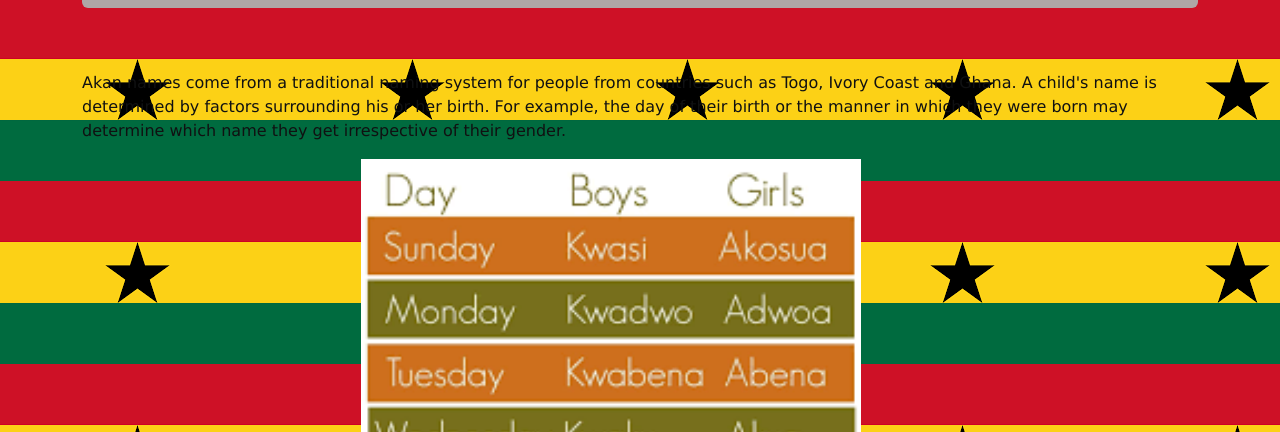
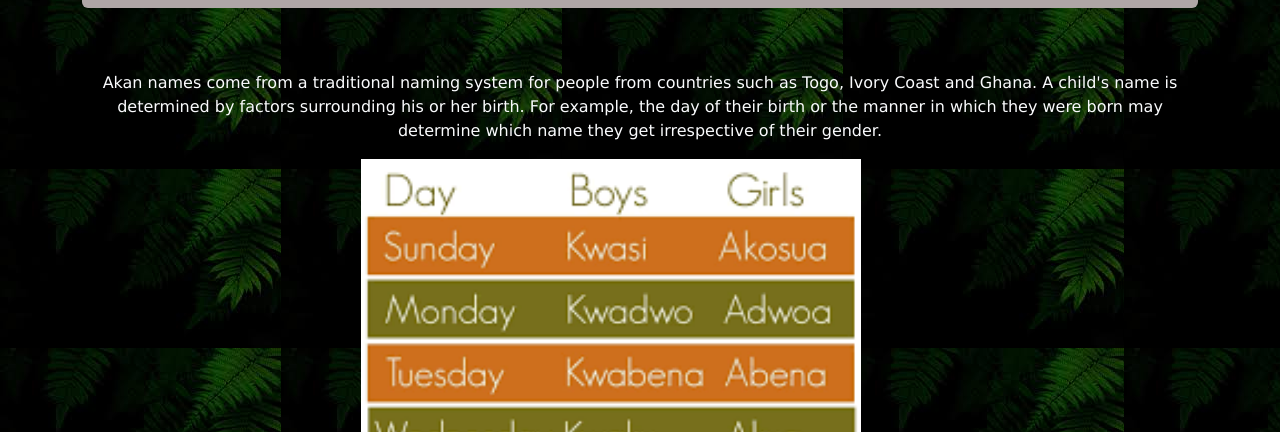
Before and after one commit to dopiyo85/week_two_ip, a plain HTML site: page index.html in a window 1280 px wide. Shown: the part 368-800 px from the top of the page. Drawn offline with Linux system fonts and the light colour scheme.

Commit message:
changed background image

```diff
--- a/css/ip.css
+++ b/css/ip.css
@@ -58,7 +58,7 @@
   }
 
   body {
-    background-image: url("/images/ghanaflag.png");
+    background-image: url("/images/background.jpg");
     width: 100%;
    height: 100%;
   }
--- a/index.html
+++ b/index.html
@@ -33,7 +33,7 @@
     <br>
     <br>
     <div class="container">
-          <p id="p1">Akan names come from a traditional naming system for people from countries such as Togo, Ivory Coast and Ghana. A child's name is determined by factors surrounding his or her birth. For example, the day of their birth or the manner in which they were born may determine which name they get irrespective of their gender.</p>
+          <p id="p2">Akan names come from a traditional naming system for people from countries such as Togo, Ivory Coast and Ghana. A child's name is determined by factors surrounding his or her birth. For example, the day of their birth or the manner in which they were born may determine which name they get irrespective of their gender.</p>
             <img id="image" src="/images/akannames.png" alt="Image not Visible">
             <br>
             <br>
```
Also changed, not shown: images/background.jpg (added), 1 other file.
